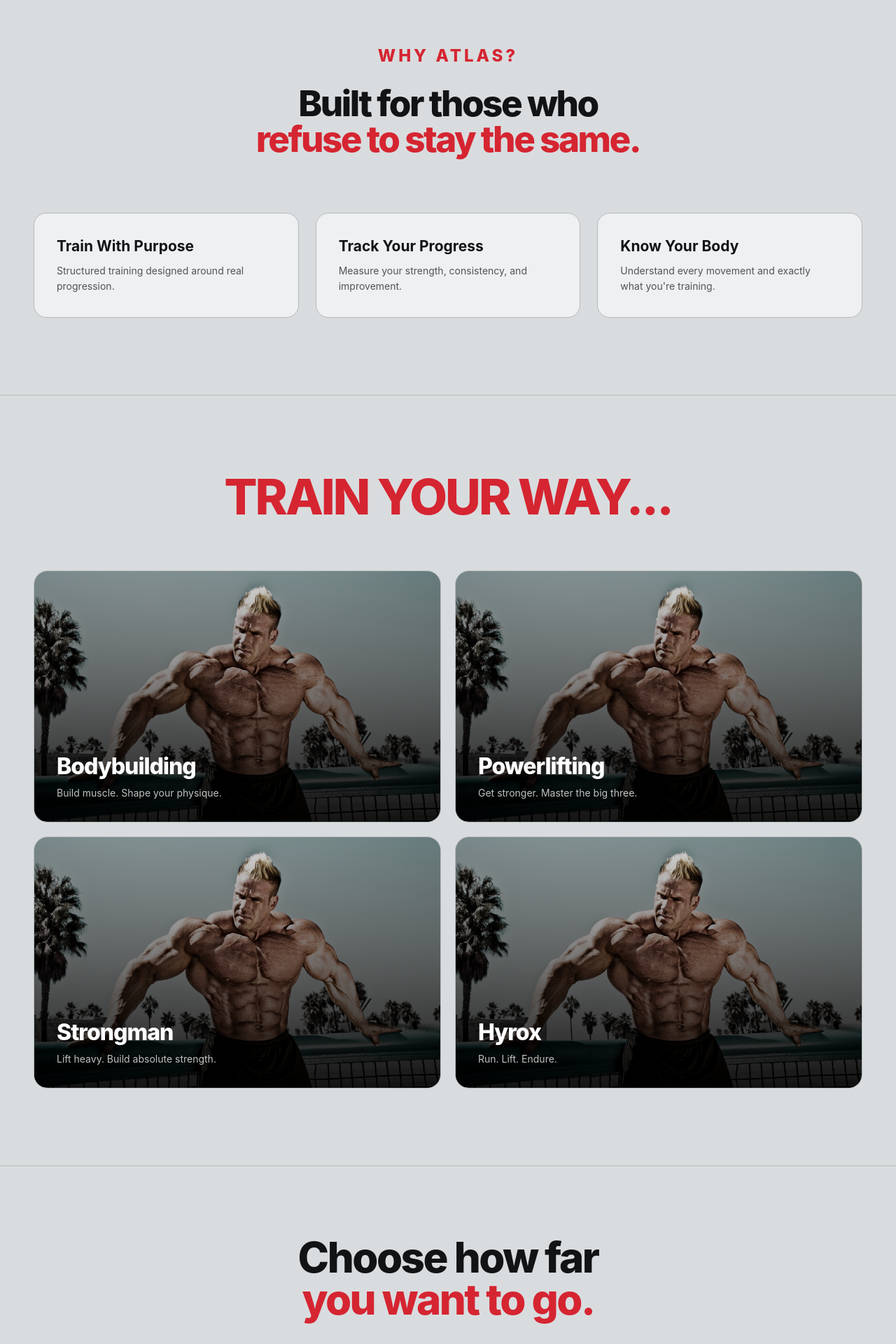
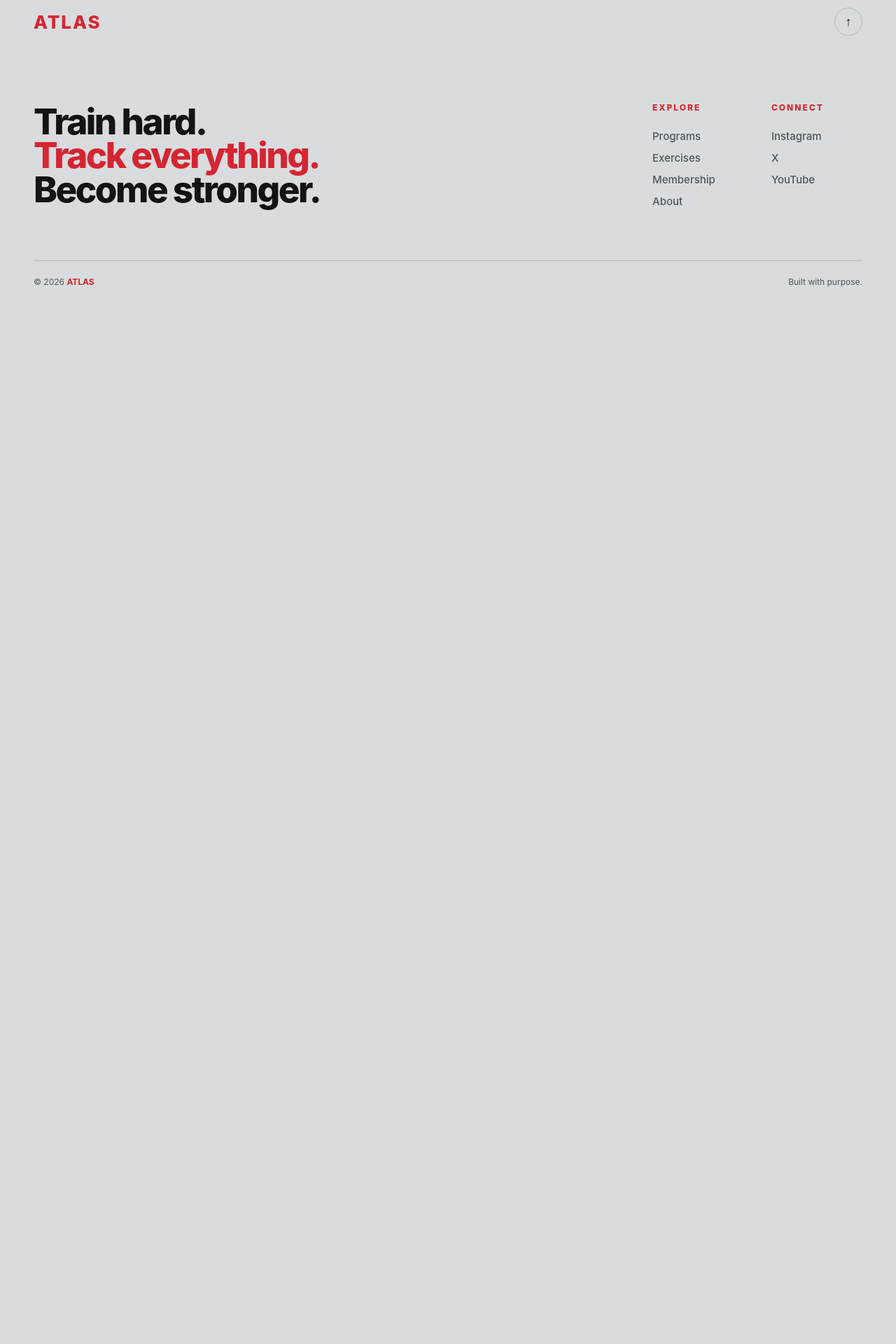
Before and after one commit to skaushal2483-tech/Atlas-Main, a React (Vite) app: page / in a window 1280 px wide. Shown: the part 1060-2980 px from the top of the page at 70% size. After the commit the page ends 1495 px from the top, so only its background shows below. Built offline with nearby package versions, Linux system fonts and the light colour scheme.

Commit message:
Fourth Commit

```diff
--- a/src/pages/LandingPage.jsx
+++ b/src/pages/LandingPage.jsx
@@ -1,9 +1,6 @@
 import Navbar from "../components/Navbar";
 import Hero from "../components/Hero";
 import Stats from "../components/Stats";
-import Why from "../components/Why";
-import Programs from "../components/Programs";
-import Memberships from "../components/Memberships";
 import Footer from "../components/Footer";
 
 function LandingPage({ isDark, setIsDark }) {
@@ -17,9 +14,6 @@
       <main>
         <Hero isDark={isDark} />
         <Stats />
-        <Why/>
-        <Programs/>
-        <Memberships/>
       </main>
       <footer>
         <Footer/>
```
Also changed, not shown: 1 other file (tests, documents, lock files or other folders).
